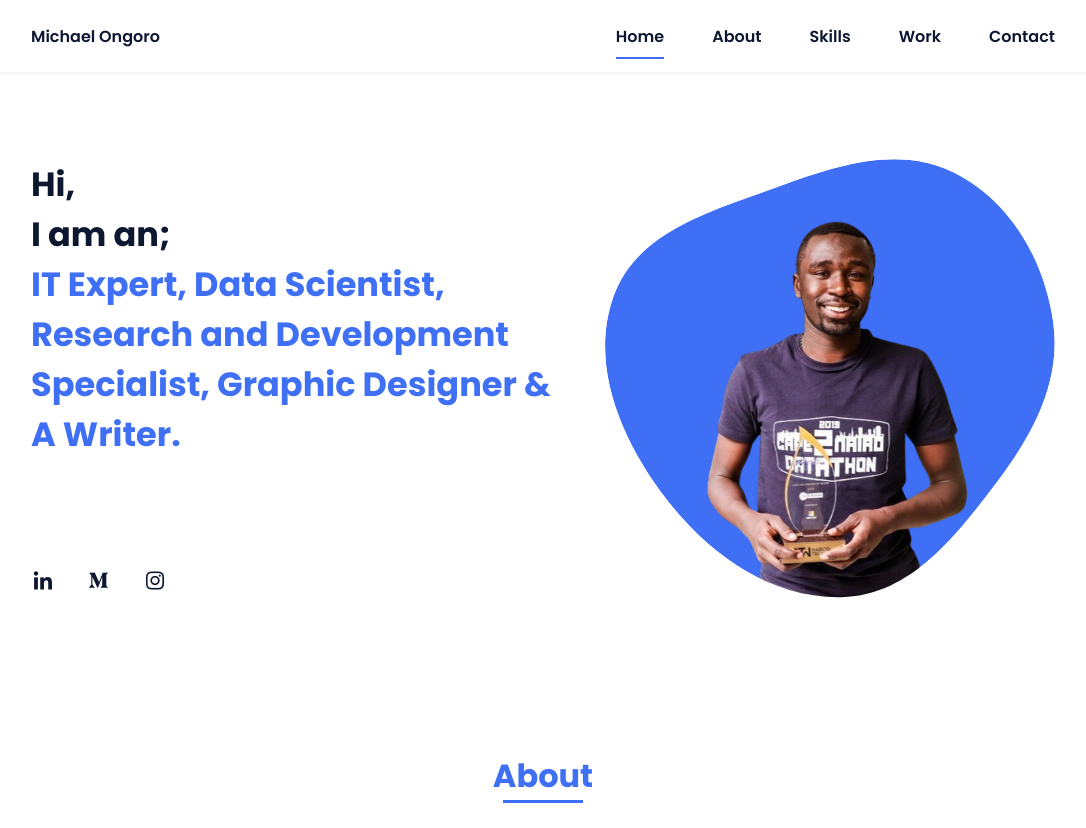
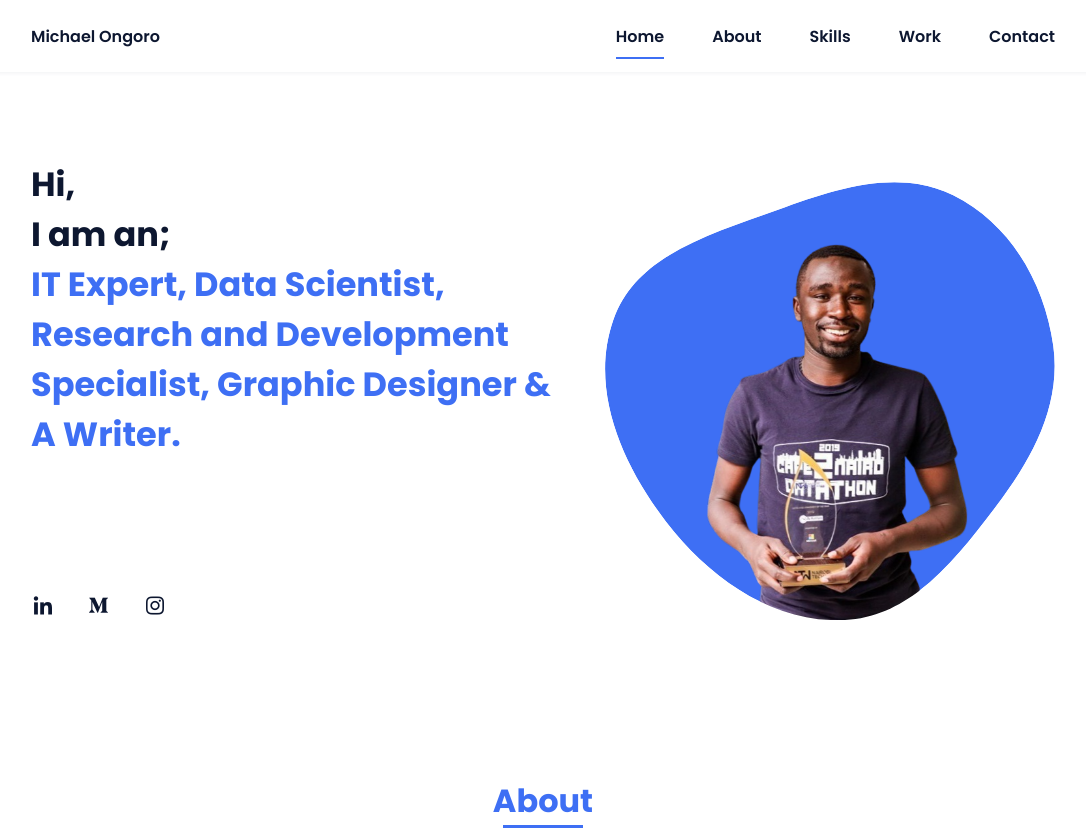
Before and after one commit to Ongoro-Michael/michaelongoro.github.io, a plain HTML site: page index.html in a window 1280 px wide. Shown: the top 828 px of the page, without its empty margins (97-1183 px from the left). Drawn offline with nearby package versions, Linux system fonts and the light colour scheme.

Commit message:
Update index.html

```diff
--- a/index.html
+++ b/index.html
@@ -39,7 +39,7 @@
             <!--===== HOME =====-->
             <section class="home bd-grid" id="home">
                 <div class="home__data">
-                    <h1 class="home__title">Hi,<br>I am an; <span class="home__title-color"><br>IT Expert, Data Scientist, <br> Research and Development <br>Specialist, Graphic Designer &<br> A Writer.<br></span></h1><br>
+                    <h1 class="home__title">Hi,<br>I am an; <span class="home__title-color"><br>IT Expert, Data Scientist, <br> Research and Development <br>Specialist, Graphic Designer &<br> A Writer.<br></span></h1><br><br>
 
 <!--                     <a href="#" class="button">Contact</a> -->
                 </div>
```
